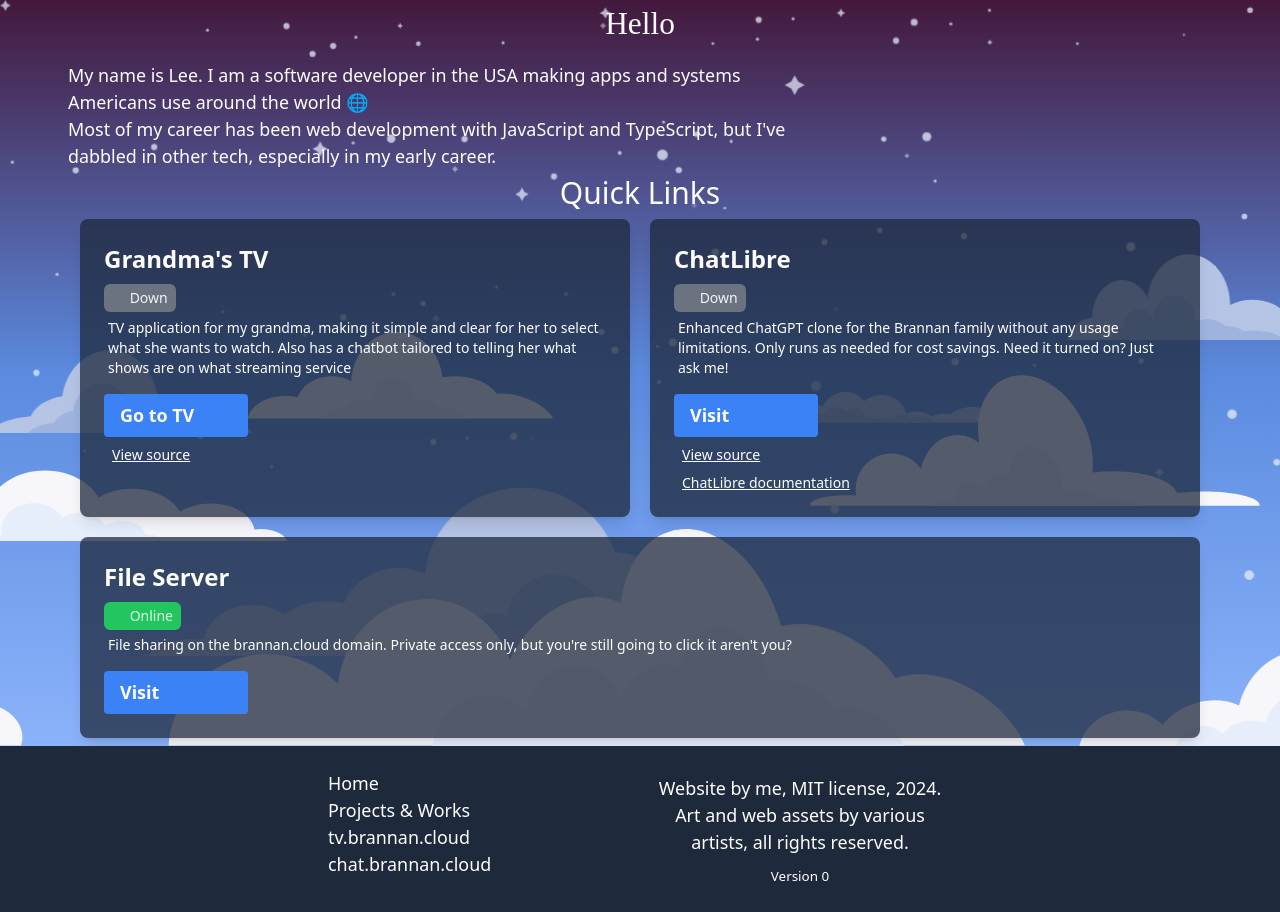
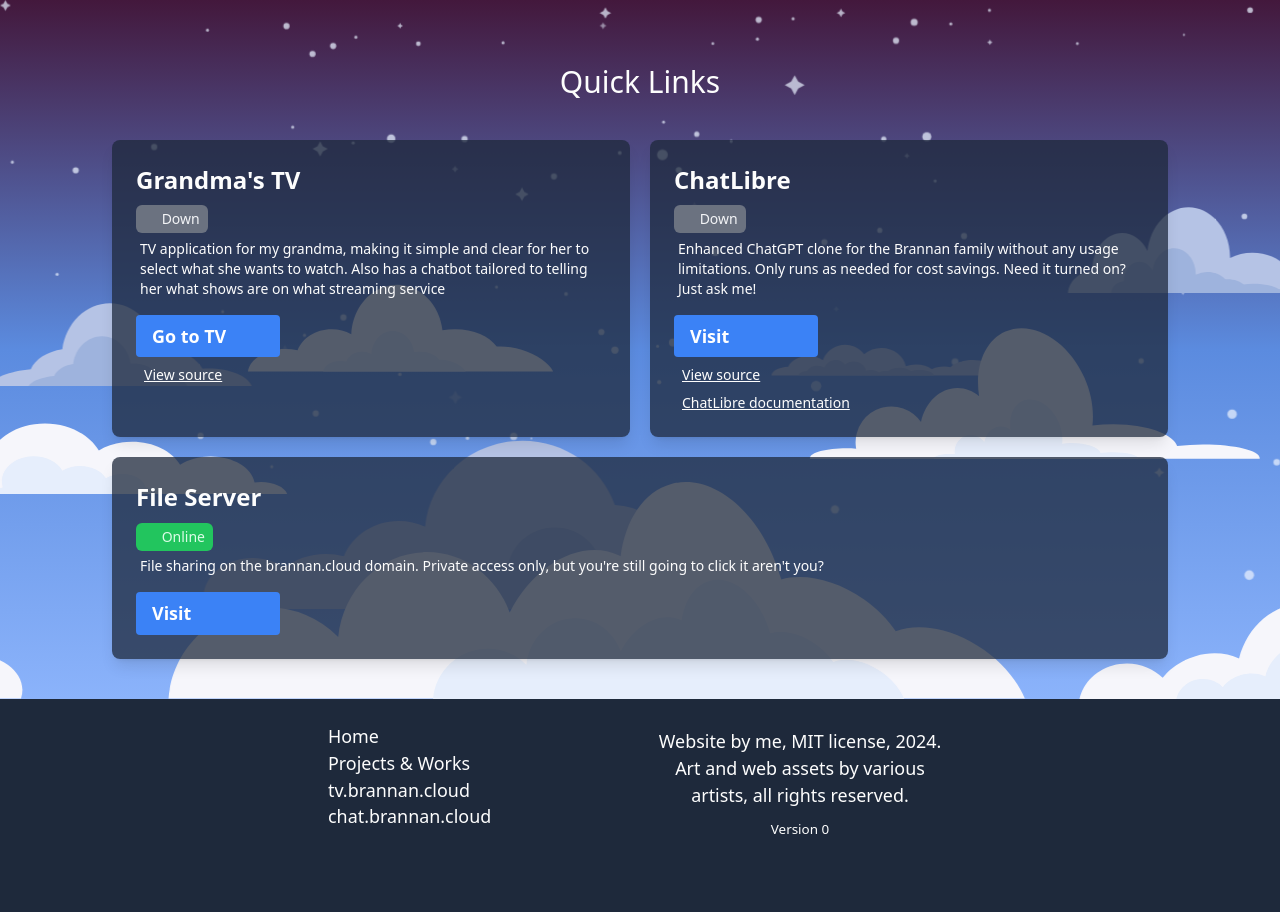
Before and after one commit to bananabrann/brannan.cloud, a SvelteKit app: page / in a window 1280 px wide. After the commit the page ends 865 px from the top, so only its background shows below. Built offline with nearby package versions, Linux system fonts and the light colour scheme; no server answers; some icons are missing; a web font is replaced by a local one.

Commit message:
Hide bio for now

```diff
--- a/src/routes/+page.svelte
+++ b/src/routes/+page.svelte
@@ -30,22 +30,21 @@
   });
 </script>
 
-<h1>Hello</h1>
-
-<div class="flex flex-col max-w-6xl m-auto">
-  <div class="w-full sm:w-2/3">
+<div class="flex flex-col max-w-6xl m-auto p-8">
+  <!-- <div class="w-full sm:w-2/3">
     <p>
       My name is Lee. I am a software developer in the USA making apps and systems Americans use
       around the world 🌐
       <br />
       Most of my career has been web development with JavaScript and TypeScript, but I've dabbled in
       other tech, especially in my early career.
+      <br />
+      The website is limbo right now, but I'm working on it.
     </p>
-  </div>
+  </div> -->
 
-  <h2 class="text-3xl text-center">Quick Links</h2>
+  <h2 class="text-3xl text-center my-8">Quick Links</h2>
   <div class="flex mx-4 my-2 flex-col gap-5 flex-wrap justify-between sm:flex-row">
-
     <div class=" bg-slate-800 bg-opacity-75 shadow-lg rounded-lg flex-auto basis-1/3">
       <div class="p-6">
         <h3 class="text-2xl font-bold mb-2">Grandma's TV</h3>
@@ -82,7 +81,9 @@
       </div>
     </div>
 
-    <div class=" bg-slate-800 bg-opacity-75 shadow-lg rounded-lg overflow-hidden flex-auto basis-1/3">
+    <div
+      class=" bg-slate-800 bg-opacity-75 shadow-lg rounded-lg overflow-hidden flex-auto basis-1/3"
+    >
       <div class="p-6">
         <h3 class="text-2xl font-bold mb-2">ChatLibre</h3>
         {#await data.streamed.isChatOnline}
@@ -123,7 +124,9 @@
       </div>
     </div>
 
-    <div class=" bg-slate-800 bg-opacity-75 shadow-lg rounded-lg overflow-hidden flex-auto basis-1/3">
+    <div
+      class=" bg-slate-800 bg-opacity-75 shadow-lg rounded-lg overflow-hidden flex-auto basis-1/3"
+    >
       <div class="p-6">
         <h3 class="text-2xl font-bold mb-2">File Server</h3>
         <WebStatusBadge status="up" />
```
